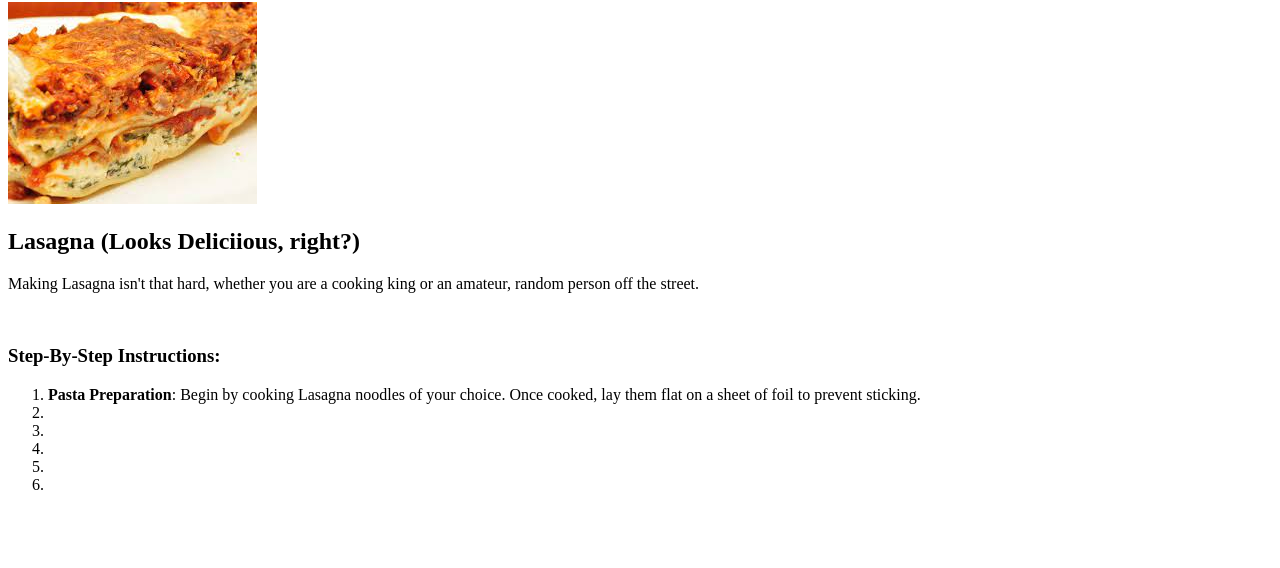
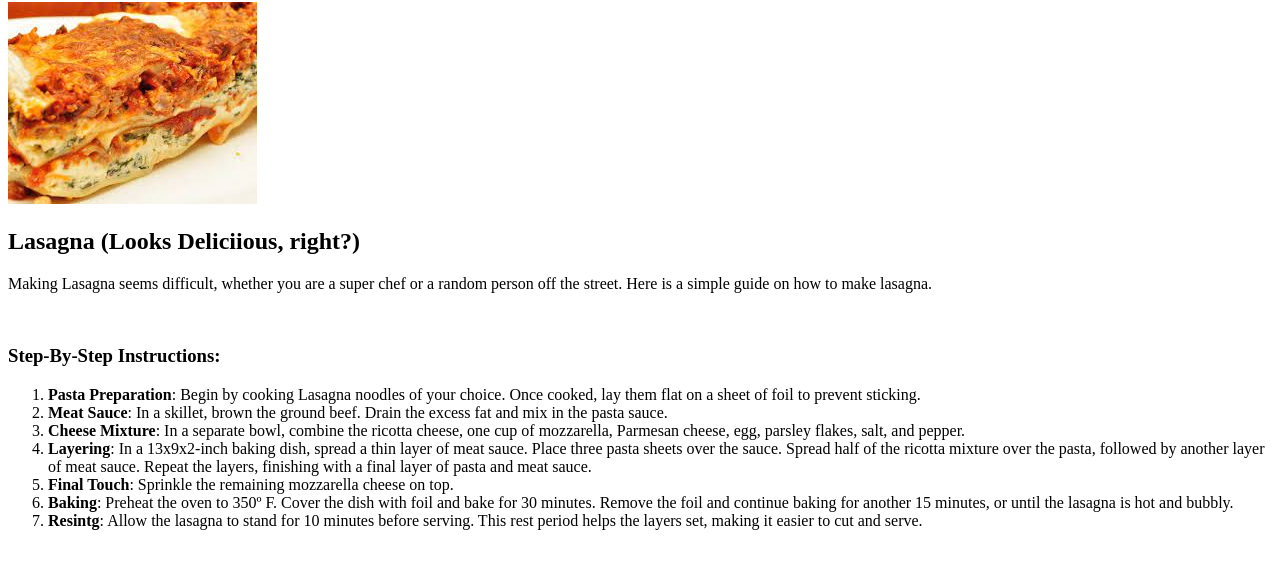
Before and after one commit to Corsair37/Project-Recipes, a plain HTML site: page recipes/lasagna.html in a window 1280 px wide. Shown: the part 78-646 px from the top of the page. Drawn offline with Linux system fonts and the light colour scheme.

```diff
--- a/recipes/lasagna.html
+++ b/recipes/lasagna.html
@@ -9,15 +9,16 @@
     <h1>Recipe: Lasagna</h1>
     <img src="../img/Lasagna_Pic.jpg" alt="Lasagna">
     <h2>Lasagna (Looks Deliciious, right?)</h2>
-    <p>Making Lasagna isn't that hard, whether you are a cooking king or an amateur, random person off the street.</p> </br>
+    <p>Making Lasagna seems difficult, whether you are a super chef or a random person off the street. Here is a simple guide on how to make lasagna.</p> </br>
     <h3>Step-By-Step Instructions:</h3>
     <ol>
         <li><strong>Pasta Preparation</strong>: Begin by cooking Lasagna noodles of your choice. Once cooked, lay them flat on a sheet of foil to prevent sticking.</li>
-        <li></li>
-        <li></li>
-        <li></li>
-        <li></li>
-        <li></li>
+        <li><strong>Meat Sauce</strong>: In a skillet, brown the ground beef. Drain the excess fat and mix in the pasta sauce.</li>
+        <li><strong>Cheese Mixture</strong>:  In a separate bowl, combine the ricotta cheese, one cup of mozzarella, Parmesan cheese, egg, parsley flakes, salt, and pepper.</li>
+        <li><strong>Layering</strong>: In a 13x9x2-inch baking dish, spread a thin layer of meat sauce. Place three pasta sheets over the sauce. Spread half of the ricotta mixture over the pasta, followed by another layer of meat sauce. Repeat the layers, finishing with a final layer of pasta and meat sauce.</li>
+        <li><strong>Final Touch</strong>: Sprinkle the remaining mozzarella cheese on top.</li>
+        <li><strong>Baking</strong>: Preheat the oven to 350º F. Cover the dish with foil and bake for 30 minutes. Remove the foil and continue baking for another 15 minutes, or until the lasagna is hot and bubbly.</li>
+        <li><strong>Resintg</strong>: Allow the lasagna to stand for 10 minutes before serving. This rest period helps the layers set, making it easier to cut and serve.</li>
     </ol>
 </body>
 </html>
```
Also changed, not shown: index.html (+3 -3 lines).
